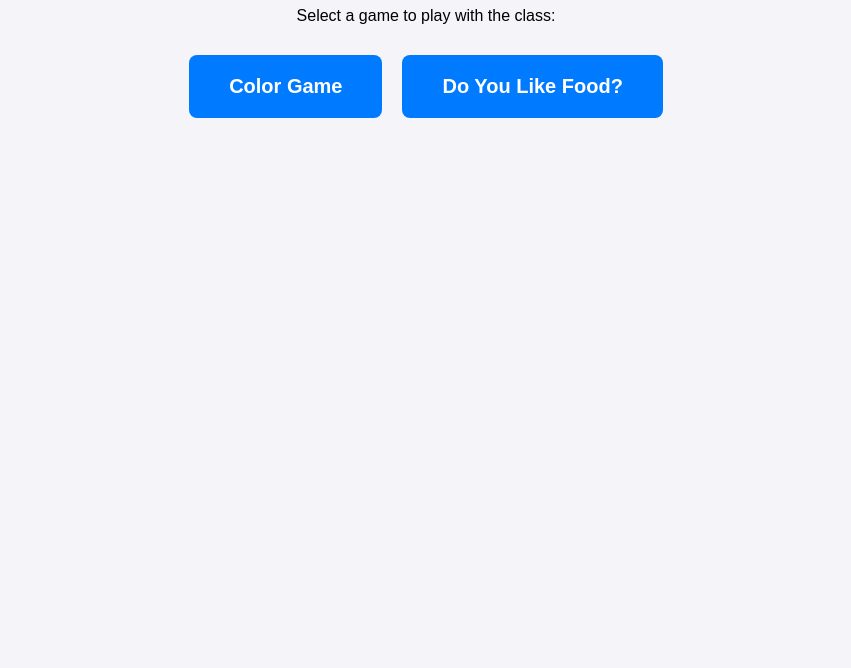
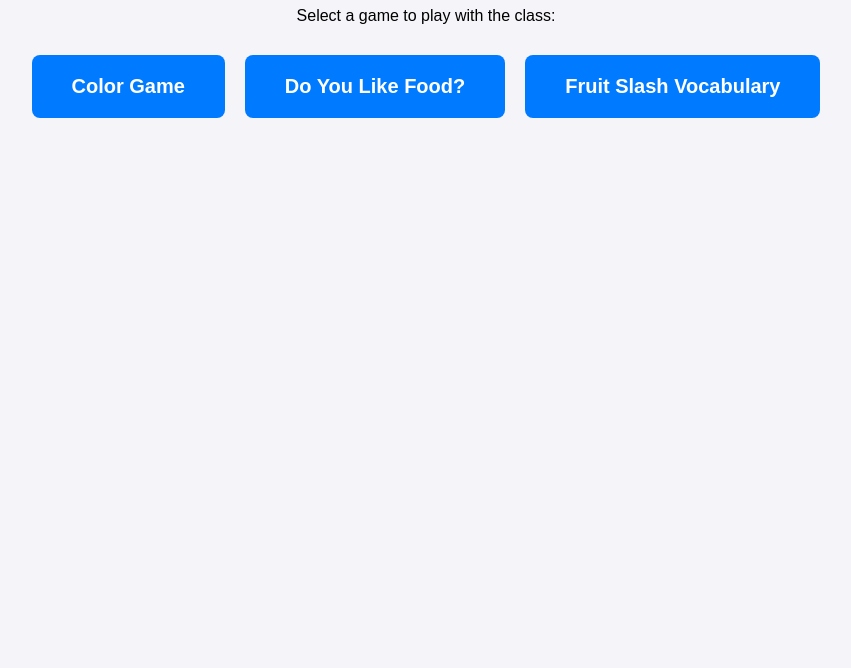
Before and after one commit to sansanorochelle-ai/chelle, a plain HTML site: page index.html in a window 1280 px wide. Shown: the part 132-800 px from the top of the page, without its empty margins (214-1065 px from the left). Drawn offline with Linux system fonts and the light colour scheme.

Commit message:
Link Fruit Slash Vocabulary from games hub

```diff
--- a/index.html
+++ b/index.html
@@ -41,6 +41,8 @@
         <a class="game-button" href="color-game/index.html">Color Game</a>
 
         <a class="game-button" href="do-you-like-food/index.html">Do You Like Food?</a>
+
+        <a class="game-button" href="fruit-slash/index.html">Fruit Slash Vocabulary</a>
     </div>
 
 </body>
```
